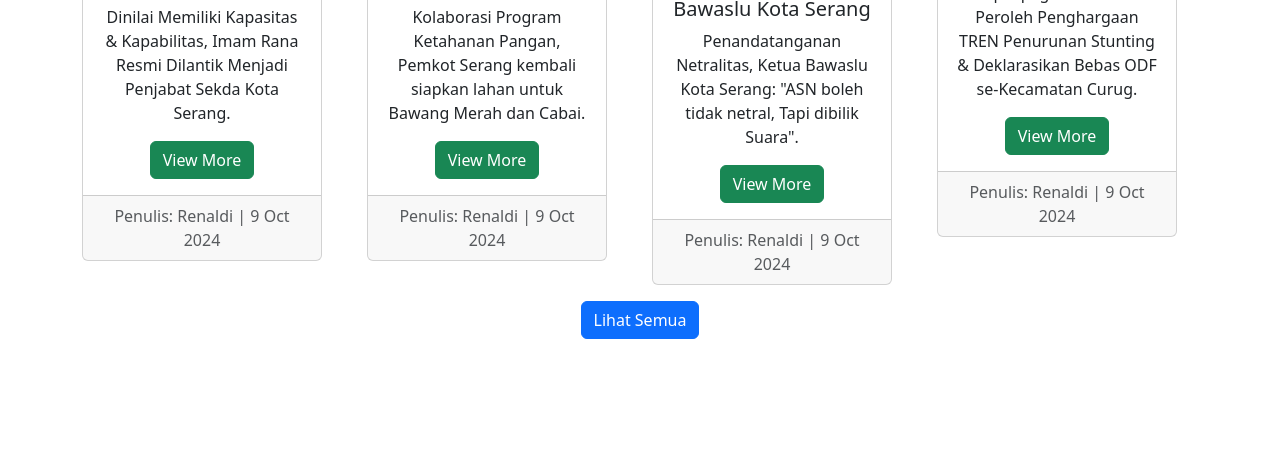
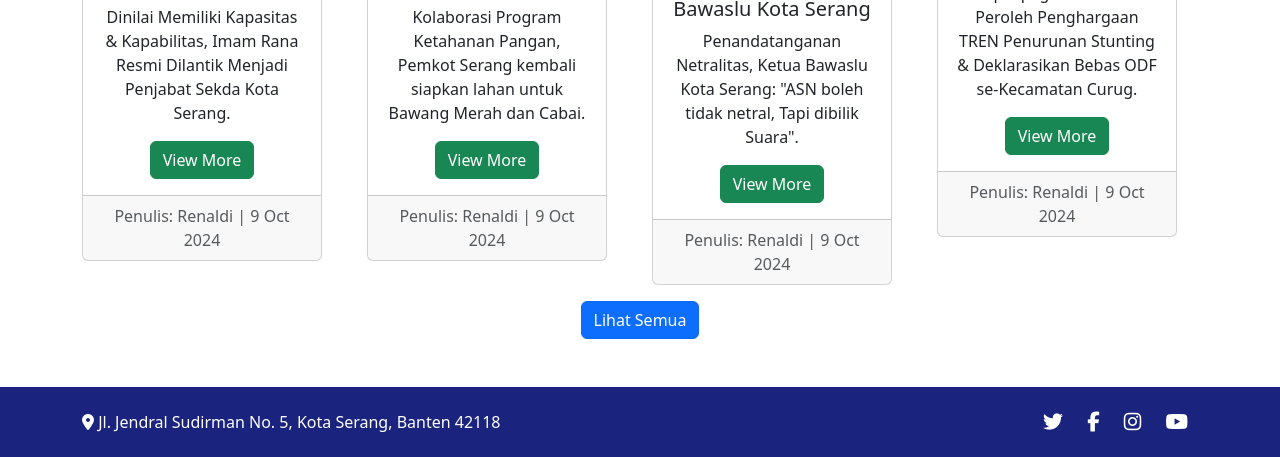
Before and after one commit to RegaAnton/Template_Website_Kota_Serang, a plain HTML site: page index.html in a window 1280 px wide. Shown: the part 1651-2108 px from the top of the page. Before the commit the page ends 1990 px from the top, so only its background shows below. Drawn offline with nearby package versions, Linux system fonts and the light colour scheme.

Commit message:
add footer

```diff
--- a/index.html
+++ b/index.html
@@ -10,6 +10,11 @@
       integrity="sha384-QWTKZyjpPEjISv5WaRU9OFeRpok6YctnYmDr5pNlyT2bRjXh0JMhjY6hW+ALEwIH"
       crossorigin="anonymous"
     />
+    <script
+      src="https://kit.fontawesome.com/6e5dc6b03e.js"
+      crossorigin="anonymous"
+    ></script>
+
     <link rel="stylesheet" href="style.css" />
   </head>
   <body>
@@ -349,6 +354,31 @@
         <div class="btn btn-primary">Lihat Semua</div>
       </div>
     </div>
+    <!-- Footer -->
+    <footer class="footer text-center text-lg-start mt-5">
+      <div class="container">
+        <div class="row align-items-center">
+          <div class="col-lg-6 mb-4 mb-lg-0 text-center text-lg-start">
+            <i class="fas fa-map-marker-alt"></i> Jl. Jendral Sudirman No. 5,
+            Kota Serang, Banten 42118
+          </div>
+          <div class="col-lg-6 text-center text-lg-end social-icons">
+            <a href="https://twitter.com" target="_blank"
+              ><i class="fab fa-twitter"></i
+            ></a>
+            <a href="https://facebook.com" target="_blank"
+              ><i class="fab fa-facebook-f"></i
+            ></a>
+            <a href="https://instagram.com" target="_blank"
+              ><i class="fab fa-instagram"></i
+            ></a>
+            <a href="https://youtube.com" target="_blank"
+              ><i class="fab fa-youtube"></i
+            ></a>
+          </div>
+        </div>
+      </div>
+    </footer>
   </body>
   <script
     src="https://cdn.jsdelivr.net/npm/@popperjs/core@2.11.8/dist/umd/popper.min.js"
--- a/style.css
+++ b/style.css
@@ -6,3 +6,17 @@
   text-align: center;
   margin-bottom: 20px;
 }
+
+.footer {
+  background-color: #1a237e;
+  color: white;
+  padding: 20px 0;
+}
+.footer .social-icons a {
+  color: white;
+  margin: 0 10px;
+  font-size: 20px;
+}
+.footer .social-icons a:hover {
+  color: #f0f0f0;
+}
```
